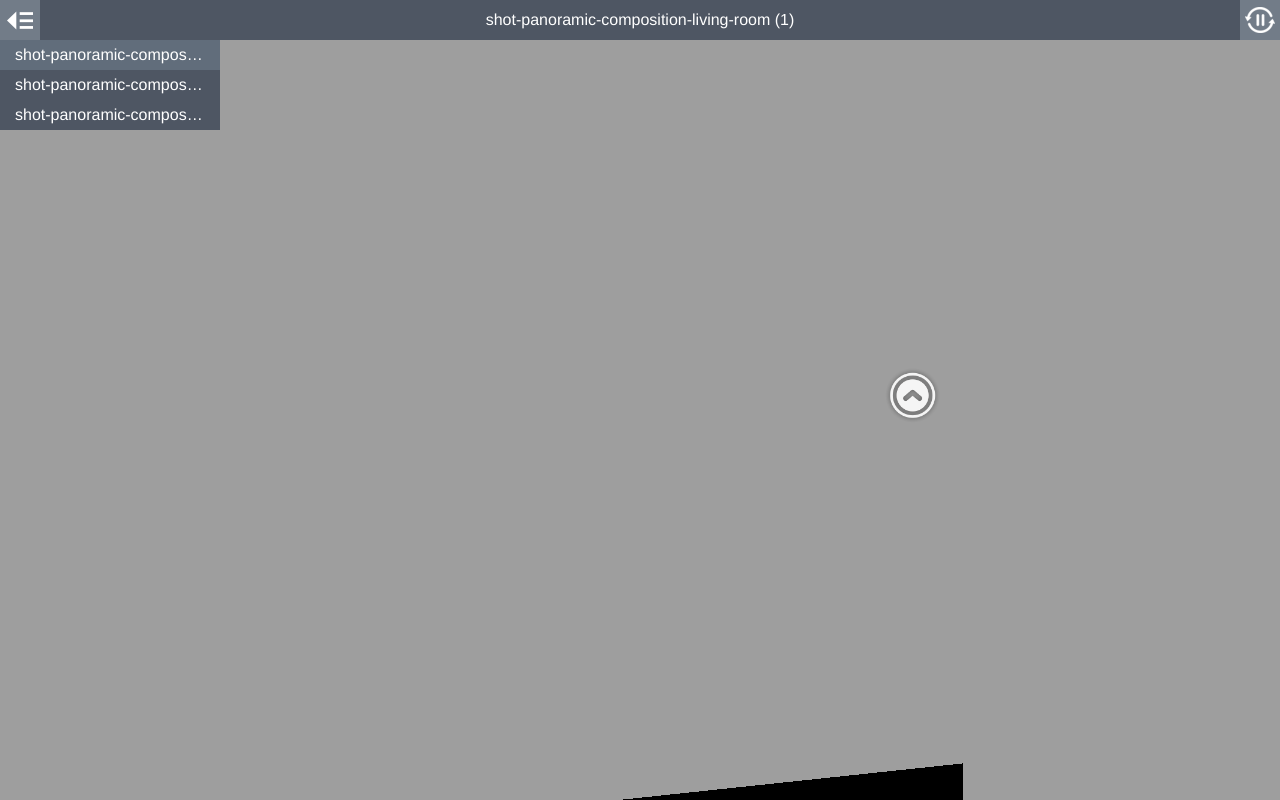
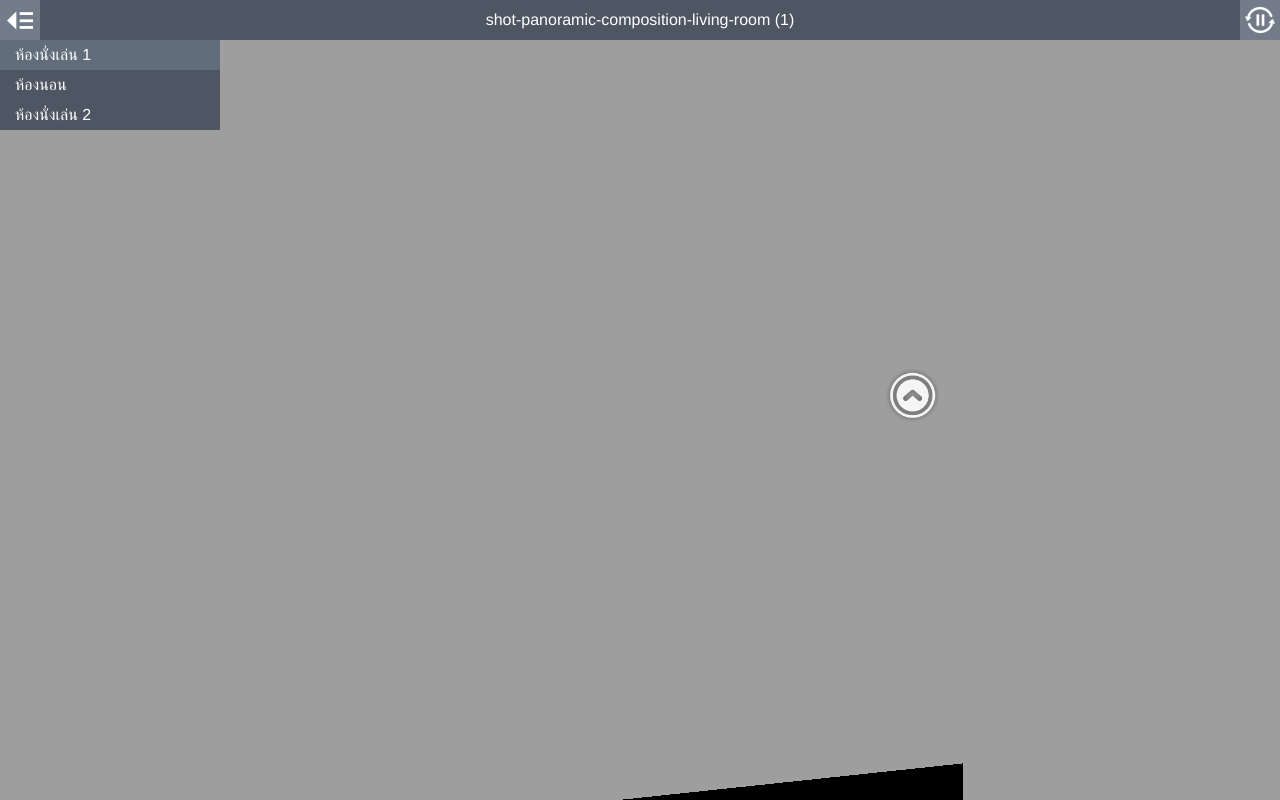
Before and after one commit to bestboobe/test-360, a plain HTML site: page index.html in a window 1280 px wide. Drawn offline with Linux system fonts and the light colour scheme; animation ran at ten frames a second.

Commit message:
Update index.html
เปลี่ยนชื่อ

```diff
--- a/index.html
+++ b/index.html
@@ -16,15 +16,15 @@
   <ul class="scenes">
 
       <a href="javascript:void(0)" class="scene" data-id="0-shot-panoramic-composition-living-room-1">
-        <li class="text">shot-panoramic-composition-living-room (1)</li>
+        <li class="text">ห้องนั่งเล่น 1</li>
       </a>
 
       <a href="javascript:void(0)" class="scene" data-id="1-shot-panoramic-composition-bedroom">
-        <li class="text">shot-panoramic-composition-bedroom</li>
+        <li class="text">ห้องนอน</li>
       </a>
 
       <a href="javascript:void(0)" class="scene" data-id="2-shot-panoramic-composition-living-room">
-        <li class="text">shot-panoramic-composition-living-room</li>
+        <li class="text">ห้องนั่งเล่น 2</li>
       </a>
 
   </ul>
```
